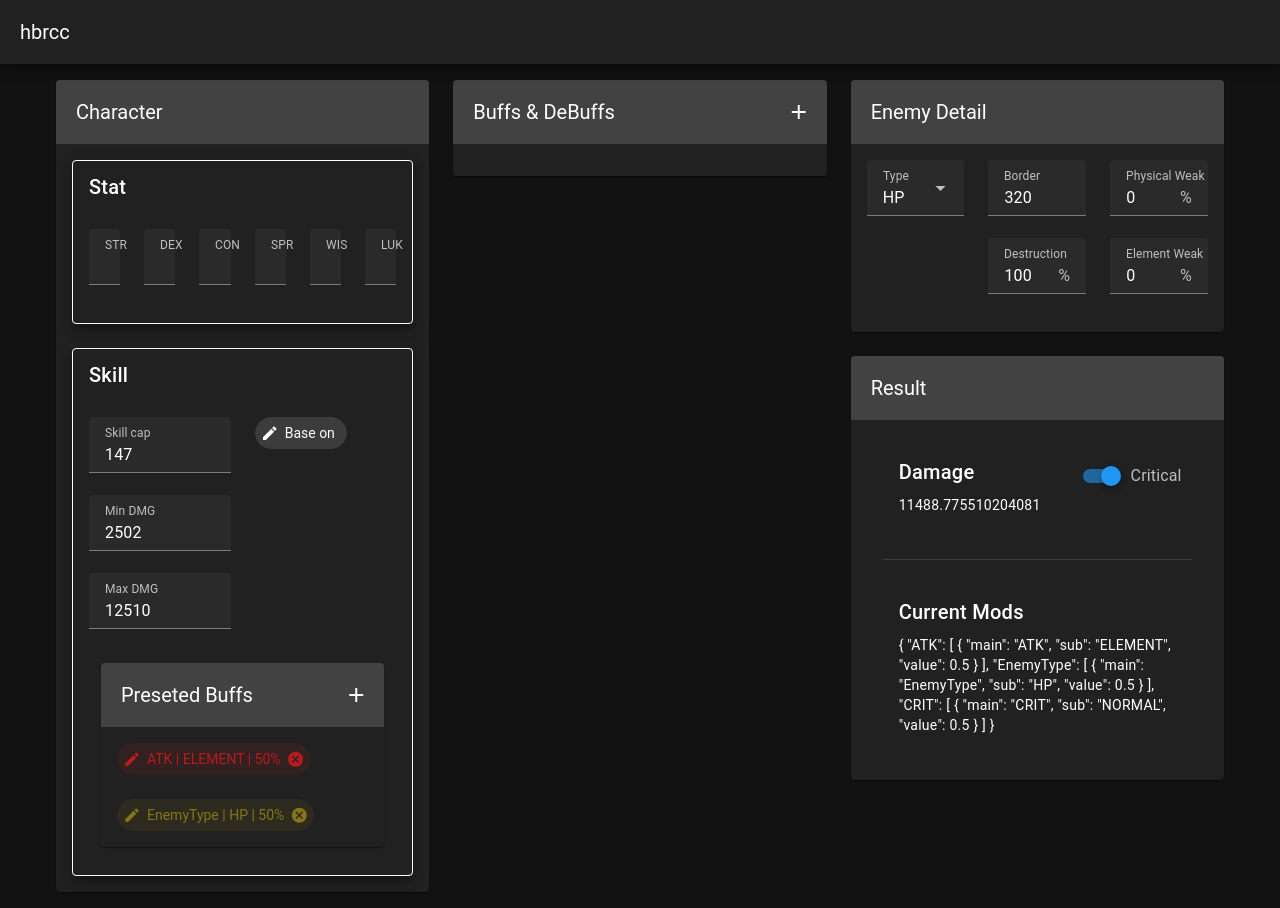
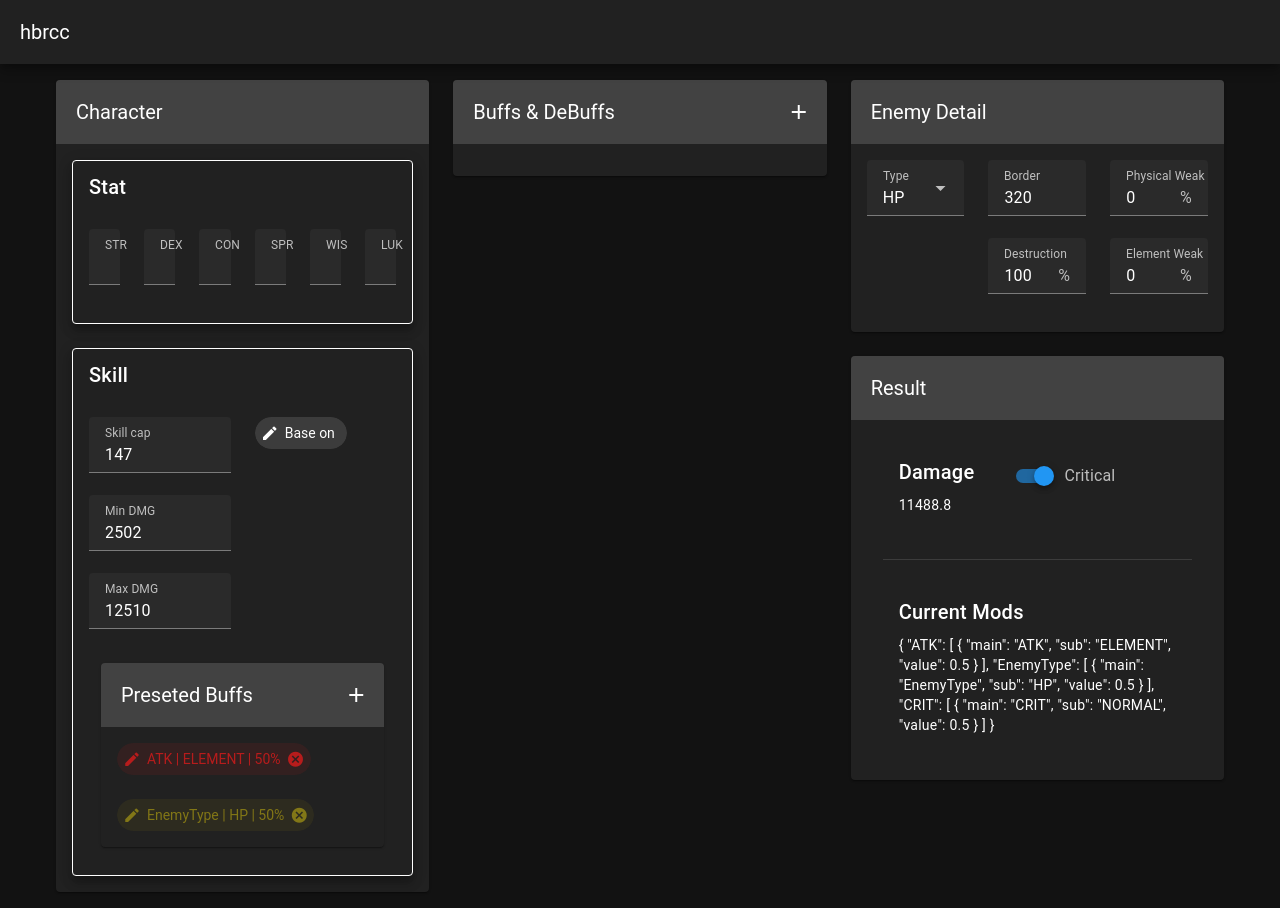
Before and after one commit to TWT233/hbrcc, a Vue app: page / in a window 1280 px wide. Built offline with nearby package versions, Linux system fonts and the light colour scheme.

Commit message:
to fixed

```diff
--- a/src/components/ViewResult.vue
+++ b/src/components/ViewResult.vue
@@ -19,11 +19,10 @@ const emit = defineEmits<{
     <v-container>
       <v-list>
         <v-list-item>
-
           <v-row>
-            <v-col>
+            <v-col cols="auto">
               <v-card-title>Damage</v-card-title>
-              <v-card-text>{{ hit.calculate() }}</v-card-text>
+              <v-card-text>{{ hit.calculate().toFixed(1) }}</v-card-text>
             </v-col>
             <v-col>
               <v-switch v-model="hit.isCrit" label="Critical" color="primary"></v-switch>
```
